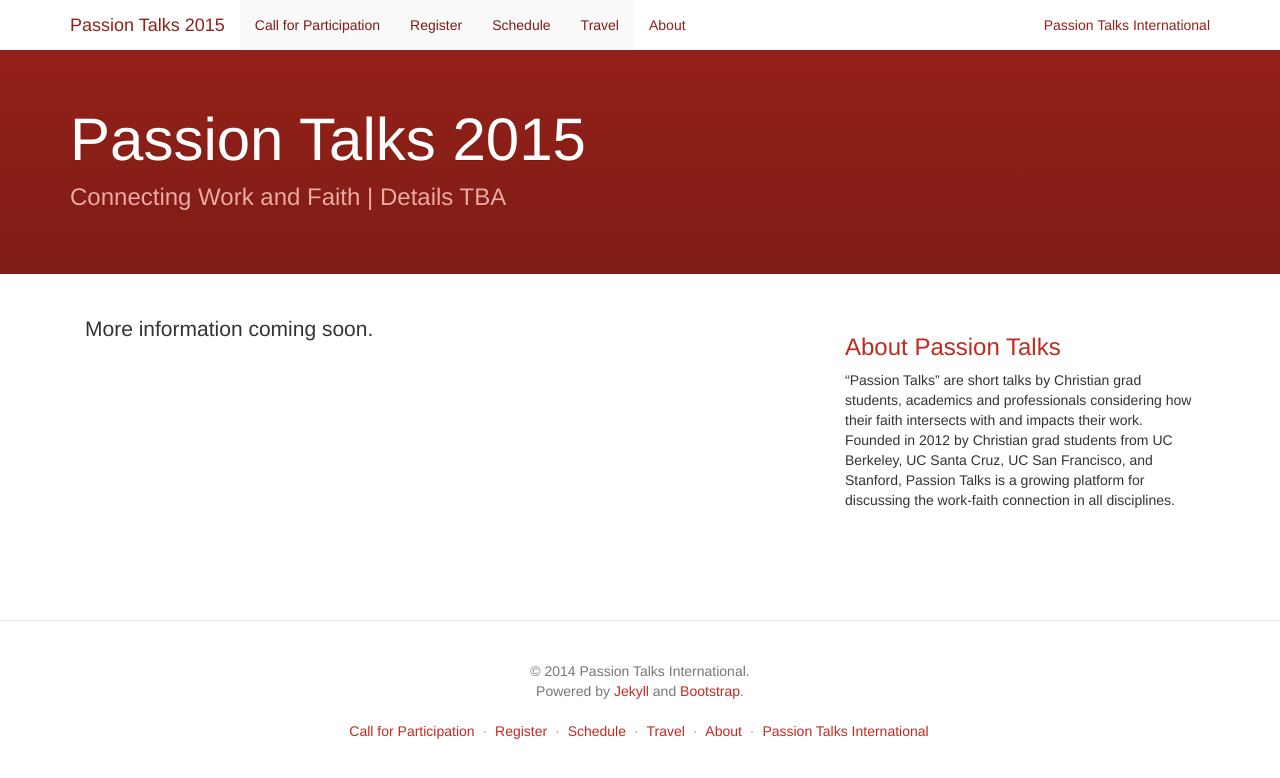
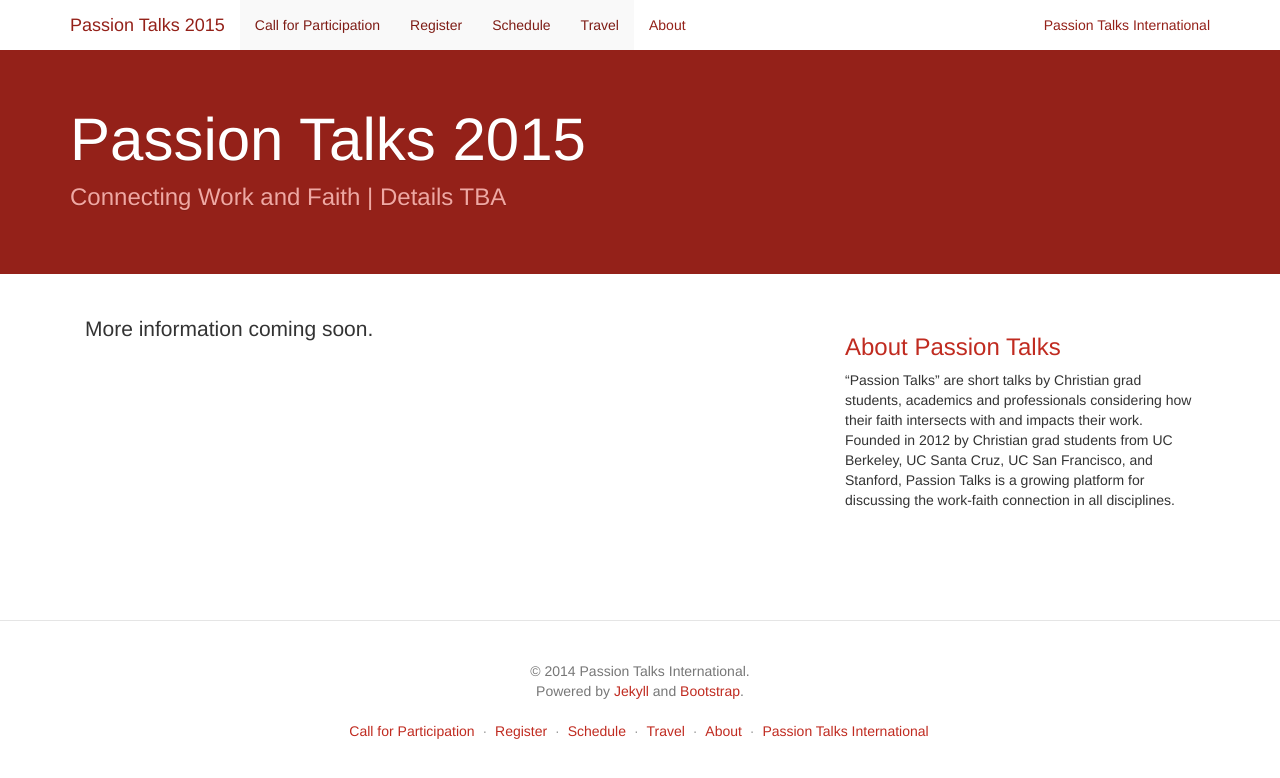
Before and after one commit to passiontalks/pt15, a Jekyll site: the page built from index.md, in a window 1280 px wide. Shown: the top 778 px of the page. Built offline with Jekyll 4.4.1, drawn with Linux system fonts in a browser that asks for light colours; nearby versions of some CDN libraries.

Commit message:
Turn off the gradient.

```diff
--- a/css/style.css
+++ b/css/style.css
@@ -219,13 +219,7 @@
   color: #efa8a3;
   text-align: center;
   text-shadow: 0 1px 0 rgba(0,0,0,.1);
-  background-color: #7e1c15;
-  background-image: -webkit-gradient(linear, left top, left bottom, from(#942119), to(#7e1c15));
-  background-image: -webkit-linear-gradient(top, #942119 0%, #7e1c15 100%);
-  background-image:      -o-linear-gradient(top, #942119 0%, #7e1c15 100%);
-  background-image:         linear-gradient(to bottom, #942119 0%, #7e1c15 100%);
-  filter: progid:DXImageTransform.Microsoft.gradient(startColorstr='#942119', endColorstr='#7E1C15', GradientType=0);
-  background-repeat: repeat-x;
+  background-color: #942119;
 }
 
 /* Masthead (headings and download button) */
```
